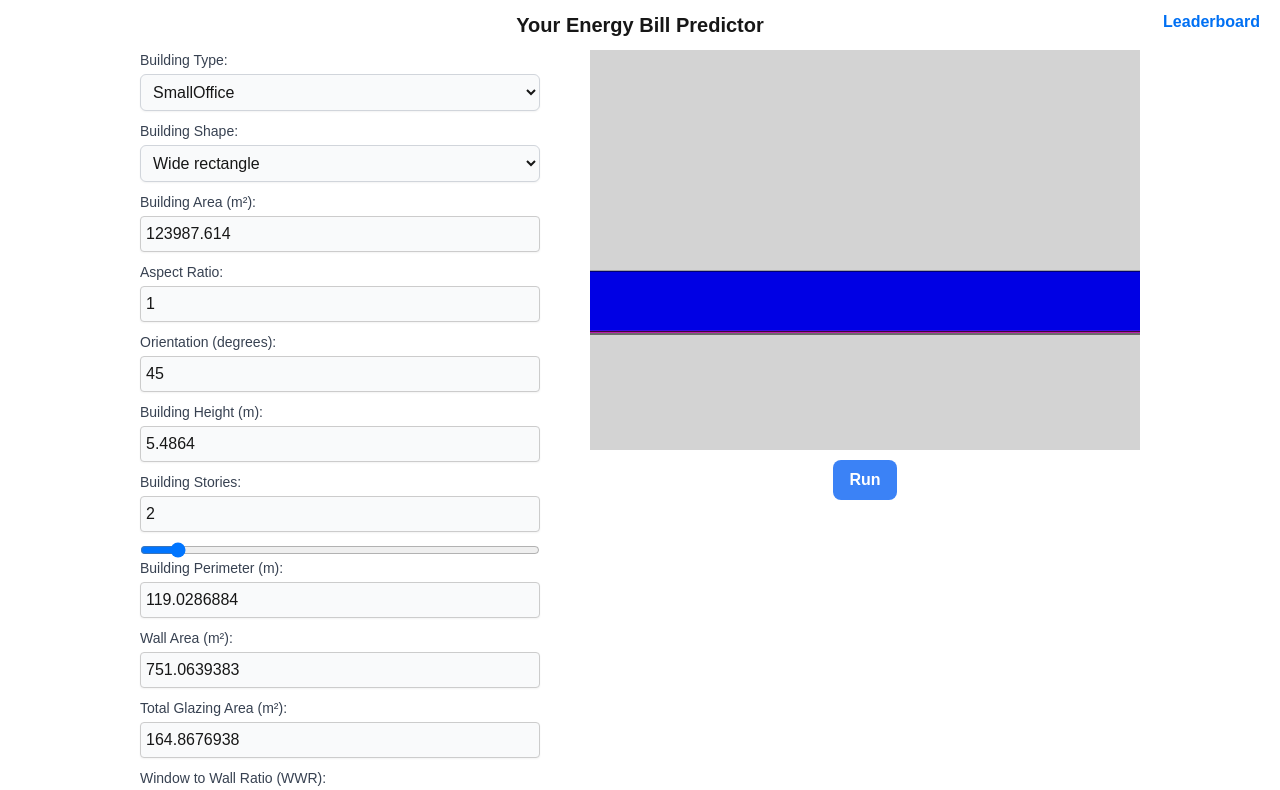
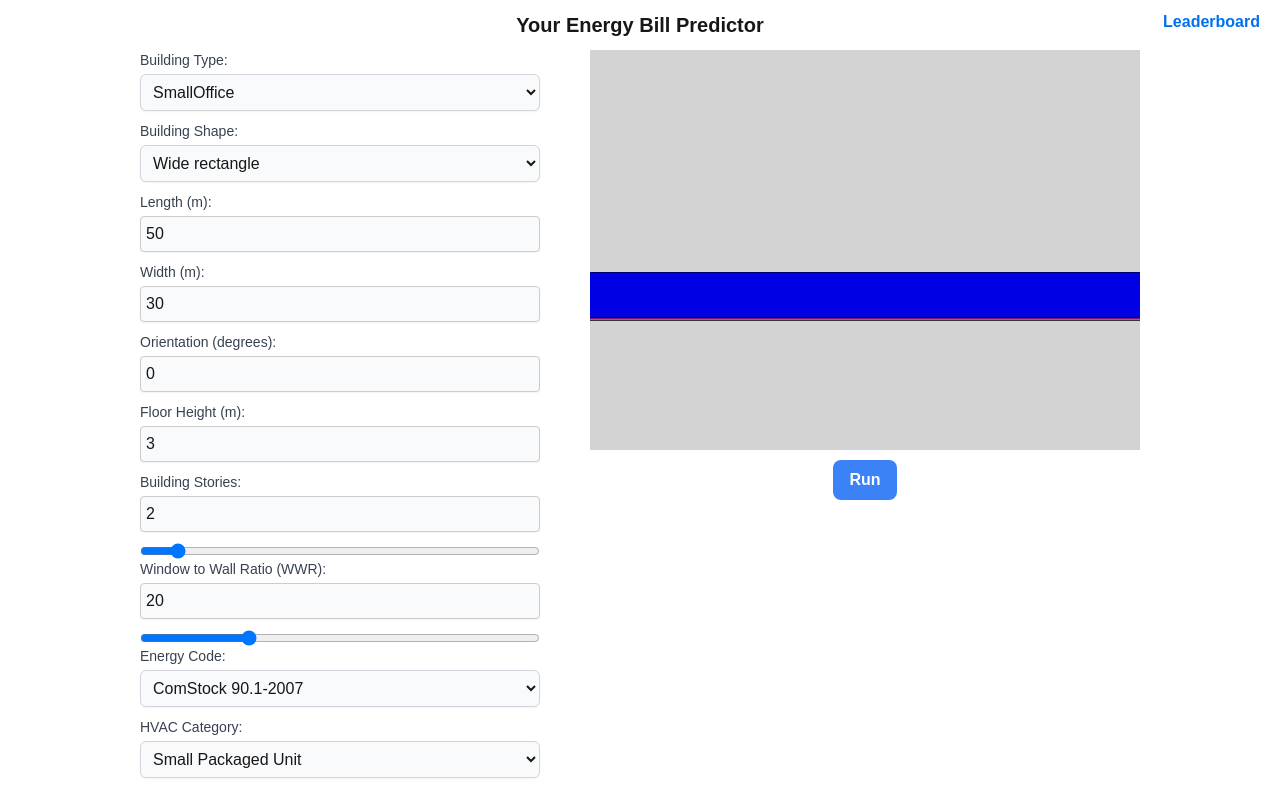
Before and after one commit to jhernandez312/Surrogate-Model-Game, a Next.js app: page / in a window 1280 px wide. Shown: the top 790 px of the page. Built offline with nearby package versions, Linux system fonts and the light colour scheme.

Commit message:
updated the user inputs

```diff
--- a/app/page.tsx
+++ b/app/page.tsx
@@ -1,6 +1,6 @@
-'use client';
+'use client'; // Add this line at the top
 
-import React, { useState, ChangeEvent, FormEvent } from 'react';
+import React, { useState, useEffect, ChangeEvent, FormEvent } from 'react';
 import { Canvas } from '@react-three/fiber';
 import FormInput from './components/FormInput';
 import Previewer from './components/Previewer';
@@ -10,81 +10,115 @@ import Link from 'next/link';
 import FormSelect from './components/FormSelect';
 import defaultBuildings from './data/defaultBuilding.json'; // Adjust the path as necessary
 
-
 interface FormData {
   Building_Type: string;
+  Length: number;
+  Width: number;
+  Building_Shape: string;
+  Orientation: number;
+  Floor_Height: number;
+  Building_Stories: number;
+  WWR: number;
+  energy_code: string;
+  hvac_category: string;
   Building_Area: number;
-  Building_Shape: string;
   Aspect_Ratio: number;
-  Orientation: number;
   Building_Height: number;
-  Building_Stories: number;
   Building_Perimeter: number;
   Wall_Area: number;
   Total_Glazing_Area: number;
-  Window_to_Wall_Ratio: number;
   Roof_Area: number;
-  energy_code: string;
-  hvac_category: string;
 }
 
 export default function Home() {
-
-  const initialBuilding = defaultBuildings.find((building) => building.X1_Type === 'SmallOffice');
-
   const [formData, setFormData] = useState<FormData>({
-    Building_Type: initialBuilding?.X1_Type || 'SmallOffice',
-    Building_Area: initialBuilding?.X2_Area || 0,
-    Building_Shape: initialBuilding?.X3_Shape || 'Wide rectangle',
-    Aspect_Ratio: initialBuilding?.X4_AspectRatio || 1,
-    Orientation: initialBuilding?.X5_Orientation || 0,
-    Building_Height: initialBuilding?.X6_Height || 0,
-    Building_Stories: initialBuilding?.X7_Stories || 2,
-    Building_Perimeter: initialBuilding?.X8_Perimeter || 0,
-    Wall_Area: initialBuilding?.X9_WallArea || 0,
-    Total_Glazing_Area: initialBuilding?.X10_WindowArea || 0,
-    Window_to_Wall_Ratio: initialBuilding?.X11_WWR || 0,
-    Roof_Area: initialBuilding?.X12_RoofArea || 0,
-    energy_code: initialBuilding?.X13_EnergyCode || 'ComStock 90.1-2007',
-    hvac_category: initialBuilding?.X14_HVAC || 'Small Packaged Unit',
+    Building_Type: 'SmallOffice',
+    Length: 50,
+    Width: 30,
+    Building_Shape: 'Wide rectangle',
+    Orientation: 0,
+    Floor_Height: 3,
+    Building_Stories: 2,
+    WWR: 20,
+    energy_code: 'ComStock 90.1-2007',
+    hvac_category: 'Small Packaged Unit',
+    Building_Area: 0,
+    Aspect_Ratio: 0,
+    Building_Height: 0,
+    Building_Perimeter: 0,
+    Wall_Area: 0,
+    Total_Glazing_Area: 0,
+    Roof_Area: 0,
   });
 
-  // Function to handle building type selection and auto-populate fields based on JSON data
-  const handleBuildingTypeChange = (e: ChangeEvent<HTMLSelectElement>) => {
-    const selectedBuildingType = e.target.value;
+  const calculateDependentVariables = () => {
+    const { Length, Width, Floor_Height, Building_Stories, WWR, Building_Shape } = formData;
 
-    // Find the default building data for the selected type
-    const selectedBuilding = defaultBuildings.find((building) => building.X1_Type === selectedBuildingType);
+    console.log('Recalculating dependent variables for:', { Length, Width, Floor_Height, Building_Stories, WWR, Building_Shape });
 
-    if (selectedBuilding) {
-      // Update formData with default building settings
-      setFormData({
-        Building_Type: selectedBuilding.X1_Type,
-        Building_Area: selectedBuilding.X2_Area,
-        Building_Shape: selectedBuilding.X3_Shape,
-        Aspect_Ratio: selectedBuilding.X4_AspectRatio,
-        Orientation: selectedBuilding.X5_Orientation,
-        Building_Height: selectedBuilding.X6_Height,
-        Building_Stories: selectedBuilding.X7_Stories,
-        Building_Perimeter: selectedBuilding.X8_Perimeter,
-        Wall_Area: selectedBuilding.X9_WallArea,
-        Total_Glazing_Area: selectedBuilding.X10_WindowArea,
-        Window_to_Wall_Ratio: selectedBuilding.X11_WWR,
-        Roof_Area: selectedBuilding.X12_RoofArea,
-        energy_code: selectedBuilding.X13_EnergyCode,
-        hvac_category: selectedBuilding.X14_HVAC,
-      });
+    let Building_Area = 0,
+      Aspect_Ratio = 0,
+      Building_Height = 0,
+      Building_Perimeter = 0,
+      Wall_Area = 0,
+      Total_Glazing_Area = 0,
+      Roof_Area = 0;
+
+    if (Building_Shape === 'Wide rectangle') {
+      Roof_Area = Length * Width;
+      Aspect_Ratio = Length / Width;
+      Building_Height = Floor_Height * Building_Stories;
+      Building_Perimeter = 2 * (Length + Width);
+      Wall_Area = Building_Perimeter * Building_Height;
+      Total_Glazing_Area = Wall_Area * (WWR / 100);
+      Building_Area = Roof_Area * 10.7639;
+    } else if (Building_Shape === 'L shape') {
+      Roof_Area = 5 * (Length * Width) / 9;
+      Aspect_Ratio = Length / Width;
+      Building_Height = Floor_Height * Building_Stories;
+      Building_Perimeter = 2 * (Length + Width);
+      Wall_Area = Building_Perimeter * Building_Height;
+      Total_Glazing_Area = Wall_Area * (WWR / 100);
+      Building_Area = Roof_Area * 10.7639;
+    } else if (Building_Shape === 'T shape') {
+      Roof_Area = 5 * (Length * Width) / 9;
+      Aspect_Ratio = Length / Width;
+      Building_Height = Floor_Height * Building_Stories;
+      Building_Perimeter = 2 * (Length + Width);
+      Wall_Area = Building_Perimeter * Building_Height;
+      Total_Glazing_Area = Wall_Area * (WWR / 100);
+      Building_Area = Roof_Area * 10.7639;
     }
+
+    setFormData((prevData) => ({
+      ...prevData,
+      Building_Area,
+      Aspect_Ratio,
+      Building_Height,
+      Building_Perimeter,
+      Wall_Area,
+      Total_Glazing_Area,
+      Roof_Area,
+    }));
   };
 
-  // Define the missing handleGeneralChange function
-  const handleGeneralChange = (e: ChangeEvent<HTMLInputElement | HTMLSelectElement>) => {
+
+
+  const handleChange = (e: ChangeEvent<HTMLInputElement | HTMLSelectElement>) => {
     const { name, value } = e.target;
+
     setFormData({
       ...formData,
-      [name]: ['Building_Type', 'Building_Shape', 'energy_code', 'hvac_category'].includes(name) ? value : Number(value),
+      [name]: isNaN(Number(value)) ? value : Number(value),  // Handle numeric and non-numeric values properly
     });
+
   };
+
+
+  useEffect(() => {
+    calculateDependentVariables();  // Recalculate dependent values when any independent variable changes
+  }, [formData.Length, formData.Width, formData.Building_Stories, formData.WWR, formData.Building_Shape, formData.Floor_Height]);
+
 
   const handleSubmit = (e: FormEvent<HTMLFormElement>) => {
     e.preventDefault();
@@ -93,8 +127,6 @@ export default function Home() {
 
   return (
     <div className={styles.container}>
-
-      {/* Centered Title and Leaderboard Link */}
       <header className={styles.header}>
         <h1 className={styles.headerTitle}>Your Energy Bill Predictor</h1>
         <Link href="/leaderboard" className={styles.leaderboardLink}>
@@ -108,135 +140,65 @@ export default function Home() {
             label="Building Type:"
             name="Building_Type"
             value={formData.Building_Type}
-            onChange={handleBuildingTypeChange} // Updated to use the new handler
-            options={[
-              'Warehouse',
-              'StripMall',
-              'Retail',
-              'Office',
-              'QuickServiceRestaurant',
-              'PrimarySchool',
-              'Hospital',
-              'SmallOffice', // Default on load
-              'OutPatient',
-              'LargeOffice',
-              'FullServiceRestaurant',
-              'SmallHotel',
-              'SecondarySchool',
-              'LargeHotel',
-            ]}
+            onChange={handleChange}
+            options={['Warehouse', 'StripMall', 'Retail', 'Office', 'QuickServiceRestaurant', 'PrimarySchool', 'Hospital', 'SmallOffice']}
           />
           <FormSelect
             label="Building Shape:"
             name="Building_Shape"
             value={formData.Building_Shape}
-            onChange={handleGeneralChange} // Updated to use handleGeneralChange
-            options={['Wide rectangle', 'L shape', 'Square', 'Narrow rectangle', 'Courtyard', 'H shape', 'E shape', 'T shape', 'U shape', 'Cross shape']}
+            onChange={handleChange}
+            options={['Wide rectangle', 'L shape', 'T shape']}
           />
-          <FormInput
-            label="Building Area (m²):"
-            name="Building_Area"
-            value={formData.Building_Area.toString()}
-            onChange={handleGeneralChange} // Updated to use handleGeneralChange
-          />
-          <FormInput
-            label="Aspect Ratio:"
-            name="Aspect_Ratio"
-            value={formData.Aspect_Ratio.toString()}
-            onChange={handleGeneralChange} // Updated to use handleGeneralChange
-          />
-          <FormInput
-            label="Orientation (degrees):"
-            name="Orientation"
-            value={formData.Orientation.toString()}
-            onChange={handleGeneralChange} // Updated to use handleGeneralChange
-          />
-          <FormInput
-            label="Building Height (m):"
-            name="Building_Height"
-            value={formData.Building_Height.toString()}
-            onChange={handleGeneralChange} // Updated to use handleGeneralChange
-          />
-        {/* Read-only input box for Building Stories */}
+          <FormInput label="Length (m):" name="Length" value={formData.Length.toString()} onChange={handleChange} />
+          <FormInput label="Width (m):" name="Width" value={formData.Width.toString()} onChange={handleChange} />
+          <FormInput label="Orientation (degrees):" name="Orientation" value={formData.Orientation.toString()} onChange={handleChange} />
+          <FormInput label="Floor Height (m):" name="Floor_Height" value={formData.Floor_Height.toString()} onChange={handleChange} />
           <FormInput
             label="Building Stories:"
             name="Building_Stories"
             value={formData.Building_Stories.toString()}
-          onChange={handleGeneralChange}
-          readOnly // Makes the input box display-only
+            readOnly // Keep this read-only so only the slider changes the value
           />
+
+          {/* Handle the slider separately to update Building_Stories */}
           <input
             type="range"
             name="Building_Stories"
             min="1"
             max="14"
             value={formData.Building_Stories}
-          onChange={handleGeneralChange}
-        />
-
-          <FormInput
-            label="Building Perimeter (m):"
-            name="Building_Perimeter"
-            value={formData.Building_Perimeter.toString()}
-            onChange={handleGeneralChange} // Updated to use handleGeneralChange
-          />
-          <FormInput
-            label="Wall Area (m²):"
-            name="Wall_Area"
-            value={formData.Wall_Area.toString()}
-            onChange={handleGeneralChange} // Updated to use handleGeneralChange
-          />
-          <FormInput
-            label="Total Glazing Area (m²):"
-            name="Total_Glazing_Area"
-            value={formData.Total_Glazing_Area.toString()}
-            onChange={handleGeneralChange} // Updated to use handleGeneralChange
+            onChange={(e) => setFormData({ ...formData, Building_Stories: Number(e.target.value) })} // Directly update the Building_Stories value
+            style={{ width: '100%', marginTop: '1px' }} // Add your styling here
           />
           <FormInput
             label="Window to Wall Ratio (WWR):"
-            name="Window_to_Wall_Ratio"
-            value={formData.Window_to_Wall_Ratio.toString()}
-            onChange={handleGeneralChange} // Updated to use handleGeneralChange
-            readOnly
+            name="WWR"
+            value={formData.WWR.toString()}
+            readOnly // Keep this read-only so only the slider changes the value
           />
+
+          {/* Handle the slider separately to update WWR */}
           <input
             type="range"
-            name="Window_to_Wall_Ratio"
+            name="WWR"
             min="0.1"
             max="76.1"
             step="0.1"
-            value={formData.Window_to_Wall_Ratio}
-            onChange={handleGeneralChange}
+            value={formData.WWR}
+            onChange={(e) => setFormData({ ...formData, WWR: Number(e.target.value) })} // Directly update the WWR value
+            style={{ width: '100%', marginTop: '1px' }}
           />
-          <FormInput
-            label="Roof Area (m²):"
-            name="Roof_Area"
-            value={formData.Roof_Area.toString()}
-            onChange={handleGeneralChange} // Updated to use handleGeneralChange
-          />
-          <FormSelect
-            label="Energy Code:"
-            name="energy_code"
-            value={formData.energy_code}
-            onChange={handleGeneralChange} // Updated to use handleGeneralChange
-            options={['ComStock 90.1-2007', 'ComStock DOE Ref 1980-2004', 'ComStock 90.1-2004', 'ComStock DOE Ref Pre-1980']}
-          />
-          <FormSelect
-            label="HVAC Category:"
-            name="hvac_category"
-            value={formData.hvac_category}
-            onChange={handleGeneralChange} // Updated to use handleGeneralChange
-            options={['Small Packaged Unit', 'Multizone CAV/VAV', 'Zone-by-Zone', 'Residential Style Central Systems']}
-          />
+          <FormSelect label="Energy Code:" name="energy_code" value={formData.energy_code} onChange={handleChange} options={['ComStock 90.1-2007', 'ComStock DOE Ref 1980-2004', 'ComStock 90.1-2004', 'ComStock DOE Ref Pre-1980']} />
+          <FormSelect label="HVAC Category:" name="hvac_category" value={formData.hvac_category} onChange={handleChange} options={['Small Packaged Unit', 'Multizone CAV/VAV', 'Zone-by-Zone', 'Residential Style Central Systems']} />
         </form>
 
         <div className={styles.previewSection}>
-          {/* Add the Three.js Canvas here */}
           <Canvas style={{ height: 400, width: '100%' }}>
             <ambientLight />
             <pointLight position={[10, 10, 10]} />
             <Previewer
-              width={formData.Building_Area / 10 || 1} // Example mapping
+              width={formData.Building_Area / 10 || 1}
               height={formData.Building_Height / 10 || 1}
               depth={formData.Roof_Area / 10 || 1}
             />
```
Also changed, not shown: 1 other file (tests, documents, lock files or other folders). Lines whose indentation alone changed are shown as unchanged.
